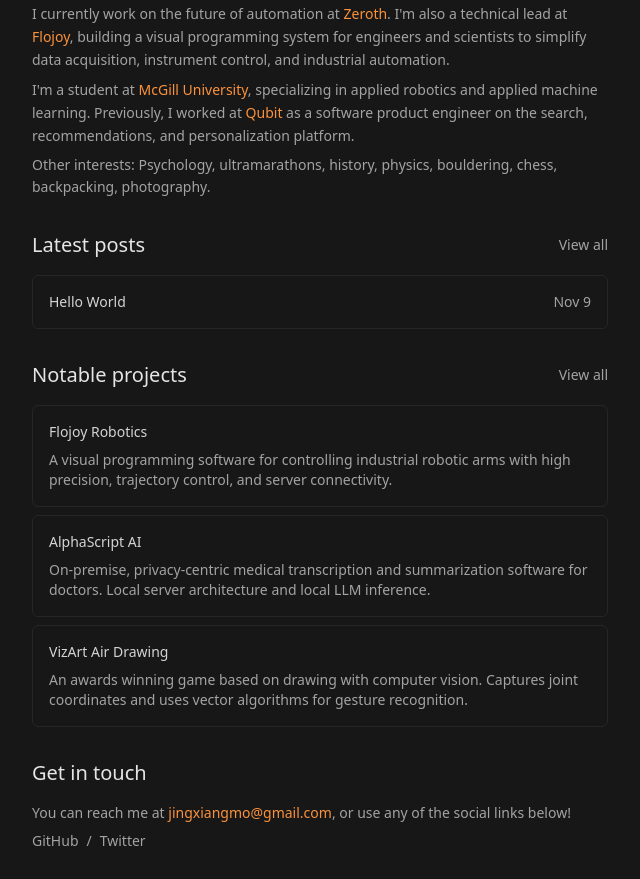
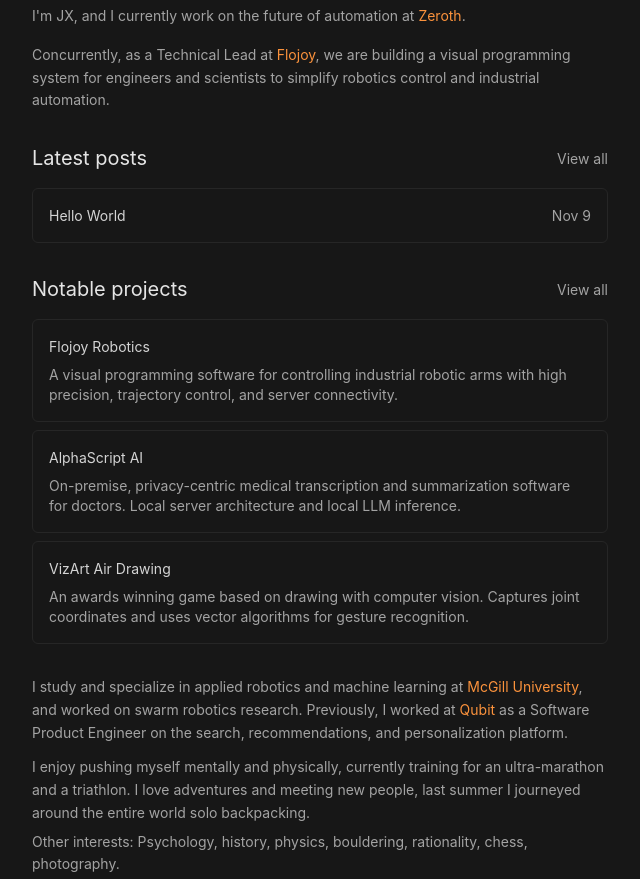
Before and after one commit to jingxiangmo/website, an Astro site: page / in a window 1280 px wide. Shown: the part 173-1052 px from the top of the page, without its empty margins (0-640 px from the left). Built offline with nearby package versions, Linux system fonts and the light colour scheme; Astro itself is replaced by a stand-in of ours.

Commit message:
Content update

```diff
--- a/package.json
+++ b/package.json
@@ -15,6 +15,7 @@
     "@astrojs/react": "^3.0.3",
     "@astrojs/tailwind": "^5.0.2",
     "@astrojs/vercel": "^5.0.2",
+    "@fontsource/manrope": "^5.0.17",
     "@fontsource/open-sans": "^5.0.15",
     "@types/react": "^18.2.28",
     "@types/react-dom": "^18.2.13",
--- a/src/layouts/Layout.astro
+++ b/src/layouts/Layout.astro
@@ -1,7 +1,6 @@
 ---
 import Header from "@/components/shared/Header.astro";
-
-import "@fontsource/open-sans";
+import '@fontsource/manrope';
 import "../styles/base.css";
 
 type Props = {
@@ -25,7 +24,7 @@ const { title } = Astro.props;
     <title>{title}</title>
   </head>
 
-  <body class="container mx-auto bg-neutral-900 p-8 text-sm text-neutral-400">
+  <body class="container mx-auto bg-neutral-900 p-8 text-[14px] text-neutral-400">
     <Header />
     <div class="py-4"></div>
     <slot />
@@ -33,7 +32,7 @@ const { title } = Astro.props;
 
   <style is:global>
     html {
-      font-family: "Open Sans" cursive;
+      font-family: "SF Pro Text", serif;
     }
   </style>
 </html>
--- a/src/pages/index.astro
+++ b/src/pages/index.astro
@@ -17,37 +17,18 @@ import LatestPosts from "@/components/home/LatestPosts.astro";
 
   <div class="max-w-xl leading-relaxed space-y-1.5">
 
-    <div class="mb-2">  I currently work on the future of automation at <a
+    <div class="mb-4">  I'm JX, and I currently work on the future of automation at <a
         class="text-orange-400 hover:text-neutral-100"
         href="https://zeroth.sh"
         target="_blank">Zeroth</a>.
+    </div>
 
-      I'm also a technical lead at  <a
+    <div class="mb-4">
+      Concurrently, as a Technical Lead at <a
           class="text-orange-400 hover:text-neutral-100"
           href="https://flojoy.ai"
-          target="_blank">Flojoy</a>, building a visual programming system for engineers and scientists
-      to simplify data acquisition, instrument control, and industrial automation.
-    </div>
-
-    <div class="max-w-xl leading-relaxed space-y-1.5">
-
-      I'm a student at <a
-        class="text-orange-400 hover:text-neutral-100"
-        href="https://mcgill.ca"
-        target="_blank">McGill University</a
-      >, specializing in applied robotics and applied machine learning.
-
-      Previously, I worked at
-      <a
-        class="text-orange-400 hover:text-neutral-100"
-        href="https://qubit.com/"
-        target="_blank">Qubit</a
-      > as a software product engineer on the search, recommendations, and personalization platform.
-    </div>
-
-      <div class="max-w-xl leading-relaxed space-y-1.5">
-
-      Other interests: Psychology, ultramarathons, history, physics, bouldering, chess, backpacking, photography.
+          target="_blank">Flojoy</a>, we are building a visual programming system for engineers and scientists
+      to simplify robotics control and industrial automation.
     </div>
 
   </div>
@@ -66,5 +47,37 @@ import LatestPosts from "@/components/home/LatestPosts.astro";
 
   <div class="py-4"></div>
 
+  <div class="max-w-xl leading-relaxed space-y-1.5">
+    <div class="mb-3">
+
+      I study and specialize in applied robotics and machine learning at <a
+        class="text-orange-400 hover:text-neutral-100"
+        href="https://mcgill.ca"
+        target="_blank">McGill University</a
+    >, and worked on swarm robotics research.
+
+      Previously, I worked at
+      <a
+          class="text-orange-400 hover:text-neutral-100"
+          href="https://qubit.com/"
+          target="_blank">Qubit</a
+      > as a Software Product Engineer on the search, recommendations, and personalization platform.
+    </div>
+
+    <div class="mb-4">
+      I enjoy pushing myself mentally and physically, currently training for an ultra-marathon and a triathlon.
+      I love adventures and meeting new people, last summer I journeyed around the entire world solo backpacking.
+
+    </div>
+
+  <div class="mb-4">
+    Other interests: Psychology, history, physics, bouldering, rationality, chess, photography.
+    </div>
+  </div>
+
+
+  <div class="py-4"></div>
+
+
   <Contact />
 </Layout>
```
Also changed, not shown: pnpm-lock.yaml.
